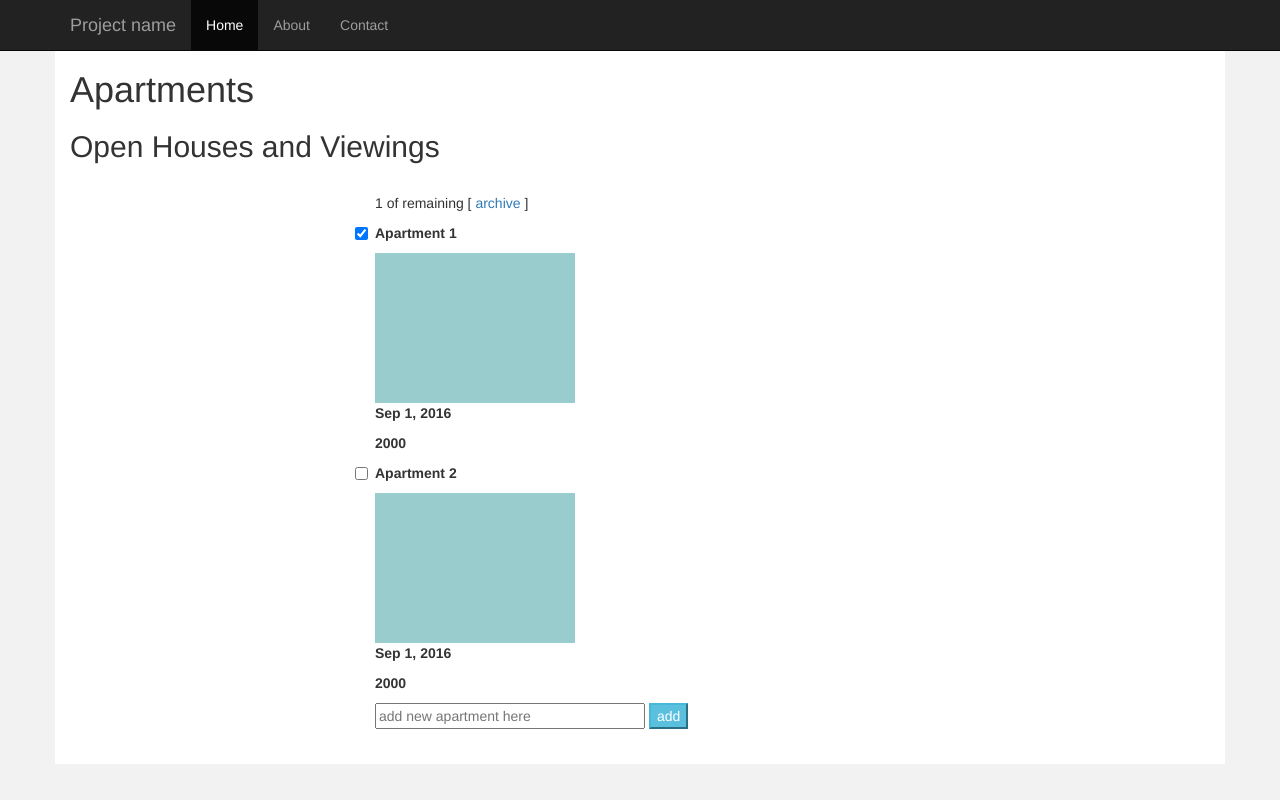
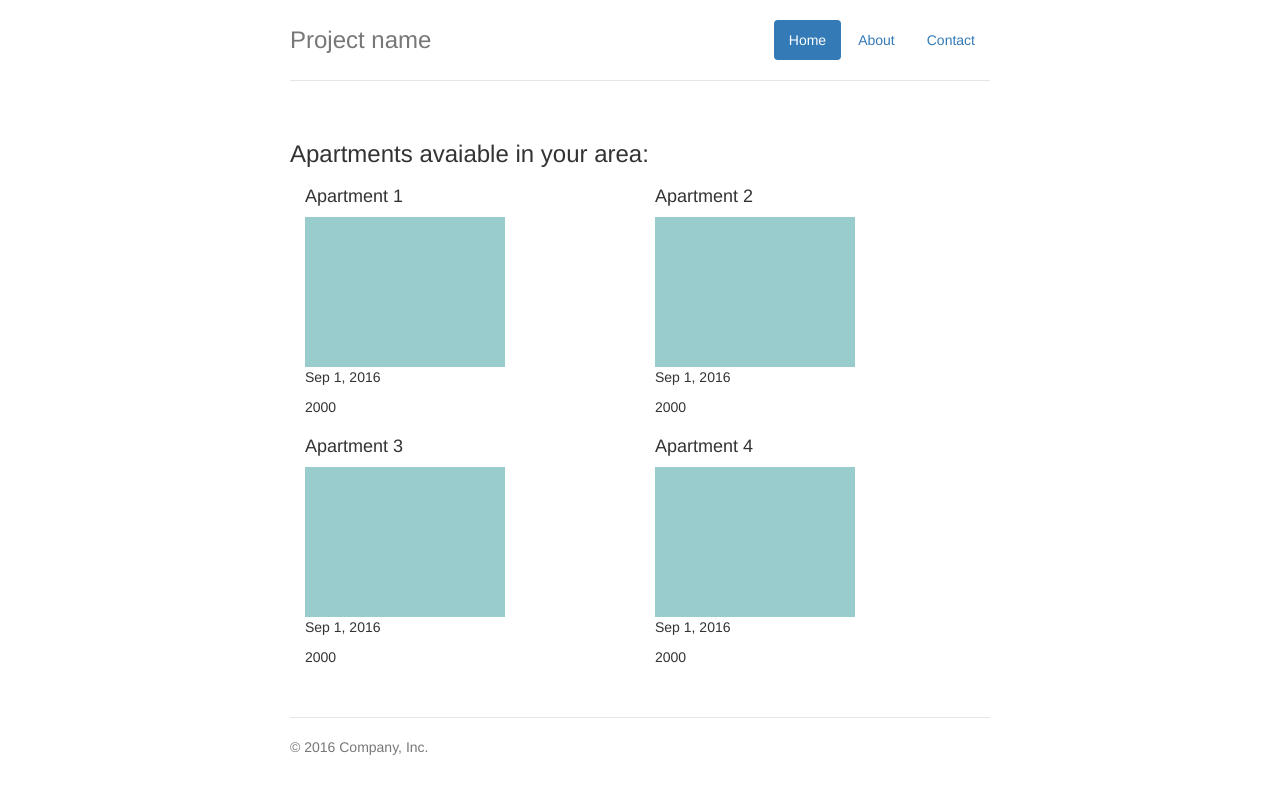
Before and after one commit to brennemo/apartmentFinder, a plain HTML site: page index.html in a window 1280 px wide. Drawn offline with nearby package versions, Linux system fonts and the light colour scheme.

Commit message:
Redo HTML, remove most of controller logic

```diff
--- /dev/null
+++ b/css/jumbotron-narrow.css
@@ -0,0 +1,79 @@
+/* Space out content a bit */
+body {
+  padding-top: 20px;
+  padding-bottom: 20px;
+}
+
+/* Everything but the jumbotron gets side spacing for mobile first views */
+.header,
+.marketing,
+.footer {
+  padding-right: 15px;
+  padding-left: 15px;
+}
+
+/* Custom page header */
+.header {
+  padding-bottom: 20px;
+  border-bottom: 1px solid #e5e5e5;
+}
+/* Make the masthead heading the same height as the navigation */
+.header h3 {
+  margin-top: 0;
+  margin-bottom: 0;
+  line-height: 40px;
+}
+
+/* Custom page footer */
+.footer {
+  padding-top: 19px;
+  color: #777;
+  border-top: 1px solid #e5e5e5;
+}
+
+/* Customize container */
+@media (min-width: 768px) {
+  .container {
+    max-width: 730px;
+  }
+}
+.container-narrow > hr {
+  margin: 30px 0;
+}
+
+/* Main marketing message and sign up button */
+.jumbotron {
+  text-align: center;
+  border-bottom: 1px solid #e5e5e5;
+}
+.jumbotron .btn {
+  padding: 14px 24px;
+  font-size: 21px;
+}
+
+/* Supporting marketing content */
+.marketing {
+  margin: 40px 0;
+}
+.marketing p + h4 {
+  margin-top: 28px;
+}
+
+/* Responsive: Portrait tablets and up */
+@media screen and (min-width: 768px) {
+  /* Remove the padding we set earlier */
+  .header,
+  .marketing,
+  .footer {
+    padding-right: 0;
+    padding-left: 0;
+  }
+  /* Space out the masthead */
+  .header {
+    margin-bottom: 30px;
+  }
+  /* Remove the bottom border on the jumbotron for visual effect */
+  .jumbotron {
+    border-bottom: 0;
+  }
+}
--- a/css/starter-template.css
+++ /dev/null
@@ -1,40 +0,0 @@
-body {
-  padding-top: 50px;
-  background-color: #f2f2f2 ;
-}
-
-.main-container {
-	background-color: #ffffff;
-}
-
-.narrow-row {
-	padding: 20px;
-	width: 50%;
-	margin: 0 auto;
-
-}
-
-/*
-.main {
- background-color: #f2f2f2 ;
-
-}
-
-
-.thumbnail {
- border: 0px;
-  padding-right: 15px;
-  padding-left: 15px;
-   border-radius: 0;
-   margin-bottom:50px;
-
-}
-*/
-
-.rating {
- text-align: left;
- -webkit-user-select: none;
-    -moz-user-select: none;
-     -ms-user-select: none;
- margin: -50px 0 0 180px ;
-}
--- a/index.html
+++ b/index.html
@@ -4,58 +4,64 @@
     <meta charset="utf-8">
     <meta http-equiv="X-UA-Compatible" content="IE=edge">
     <meta name="viewport" content="width=device-width, initial-scale=1">
-    <script src="https://ajax.googleapis.com/ajax/libs/angularjs/1.6.4/angular.min.js"></script>
+    <!-- The above 3 meta tags *must* come first in the head; any other head content must come *after* these tags -->
+    <meta name="description" content="">
+    <meta name="author" content="">
+
     <title>Apartment Finder</title>
-    <!-- Latest compiled and minified CSS -->
+
+    <!-- Bootstrap core CSS -->
     <link rel="stylesheet" href="https://maxcdn.bootstrapcdn.com/bootstrap/3.3.7/css/bootstrap.min.css" integrity="sha384-BVYiiSIFeK1dGmJRAkycuHAHRg32OmUcww7on3RYdg4Va+PmSTsz/K68vbdEjh4u" crossorigin="anonymous">
+
     <!-- Custom styles for this template -->
-    <link href="css/starter-template.css" rel="stylesheet">
+    <link href="css/jumbotron-narrow.css" rel="stylesheet">
+
+    <!-- HTML5 shim and Respond.js for IE8 support of HTML5 elements and media queries -->
+    <!--[if lt IE 9]>
+      <script src="https://oss.maxcdn.com/html5shiv/3.7.3/html5shiv.min.js"></script>
+      <script src="https://oss.maxcdn.com/respond/1.4.2/respond.min.js"></script>
+    <![endif]-->
   </head>
+
   <body>
-      <nav class="navbar navbar-inverse navbar-fixed-top">
+
     <div class="container">
-        <div class="navbar-header">
-          <button type="button" class="navbar-toggle collapsed" data-toggle="collapse" data-target="#navbar" aria-expanded="false" aria-controls="navbar">
-            <span class="sr-only">Toggle navigation</span>
-            <span class="icon-bar"></span>
-            <span class="icon-bar"></span>
-            <span class="icon-bar"></span>
-          </button>
-          <a class="navbar-brand" href="#">Project name</a>
+      <div class="header clearfix">
+        <nav>
+          <ul class="nav nav-pills pull-right">
+            <li role="presentation" class="active"><a href="#">Home</a></li>
+            <li role="presentation"><a href="#">About</a></li>
+            <li role="presentation"><a href="#">Contact</a></li>
+          </ul>
+        </nav>
+        <h3 class="text-muted">Project name</h3>
       </div>
-        <div id="navbar" class="collapse navbar-collapse">
-          <ul class="nav navbar-nav">
-            <li class="active"><a href="#">Home</a></li>
-            <li><a href="#about">About</a></li>
-            <li><a href="#contact">Contact</a></li>
-          </ul>
-        </div><!--/.nav-collapse -->
-      </div>
-    </nav>
 
-    <div class="container main-container">
-	  <h1>Apartments</h1>
-        <h2>Open Houses and Viewings</h2>
-		<div ng-controller="ApartmentListController as apartmentList" class="row narrow-row">
-		  <p>{{apartmentList.remaining()}} of {{apartmentList.todos.length}} remaining [ <a href="" ng-click="apartmentList.archive()">archive</a> ]</p>
-			<div ng-repeat="apartment in apartmentList.apartments">
-			  <label class="checkbox">
-				<input type="checkbox" ng-model="apartment.done">
-				<p class="done-{{apartment.done}}">{{ apartment.text }} </p>
+      <!--<div class="jumbotron">
+        <h1>Jumbotron heading</h1>
+        <p class="lead">Cras justo odio, dapibus ac facilisis in, egestas eget quam. Fusce dapibus, tellus ac cursus commodo, tortor mauris condimentum nibh, ut fermentum massa justo sit amet risus.</p>
+        <p><a class="btn btn-lg btn-success" href="#" role="button">Sign up today</a></p>
+      </div>-->
+
+      <div ng-controller="ApartmentListController as apartmentList" class="row marketing">
+
+          <h3>Apartments avaiable in your area:</h3>
+        <div ng-repeat="apartment in apartmentList.apartments" class="col-lg-6">
+            <h4 class="done-{{apartment.done}}">{{ apartment.text }} </h4>
             <img ng-src="{{ apartment.photo }}">
             <p class="done-{{apartment.done}}">{{ apartment.date | date }}</p>
             <p class="price">{{ apartment.price }}</p>
-				<!--<div class="rating"><span class="likes">+</span></div>-->
-			  </label>
-			</div>
-		  <div class="form-group">
-			  <form ng-submit="apartmentList.addApartment()">
-				<input type="text" ng-model="apartmentList.apartmentText"  size="30" placeholder="add new apartment here">
-				<input class="btn-info" type="submit" value="add">
-			  </form>
         </div>
       </div>
-    </div><!-- /.container -->
+
+      <footer class="footer">
+        <p>&copy; 2016 Company, Inc.</p>
+      </footer>
+
+    </div> <!-- /container -->
+
+    <!-- Angular -->
+    <script src="https://ajax.googleapis.com/ajax/libs/angularjs/1.6.4/angular.min.js"></script>
 
 	<!-- jQuery (necessary for Bootstrap's JavaScript plugins) -->
     <script src="https://ajax.googleapis.com/ajax/libs/jquery/1.12.4/jquery.min.js"></script>
@@ -67,7 +73,5 @@
 
 	<!-- Controllers -->
 	<script src="js/controllers/ApartmentListController.js"></script>
-
-
   </body>
 </html>
--- a/js/controllers/ApartmentListController.js
+++ b/js/controllers/ApartmentListController.js
@@ -16,9 +16,27 @@ app.controller('ApartmentListController', function() {
 		date:  new Date('2016', '08', '01'),
 		photo: 'img/placeholder.png',
 		likes: 0
+	  },
+              {
+		text:'Apartment 3',
+		done:true,
+		price: 2000,
+		date:  new Date('2016', '08', '01'),
+		photo: 'img/placeholder.png',
+		likes: 0
+	  },
+      {
+		text:'Apartment 4',
+		price: 2000,
+		done:false,
+		date:  new Date('2016', '08', '01'),
+		photo: 'img/placeholder.png',
+		likes: 0
 	  }
+
 	];
 
+    /*
     apartmentList.addApartment = function() {
       apartmentList.apartments.push({text:apartmentList.apartmentText, done:false, price: 2000, date: new Date('2016', '08', '01'), photo: 'img/placeholder.png', likes:0});
       apartmentList.apartmentText = '';
@@ -39,4 +57,5 @@ app.controller('ApartmentListController', function() {
         if (!apartment.done) apartmentList.apartments.push(apartment);
       });
     };
+    */
 });
```
Lines whose indentation alone changed are shown as unchanged.
